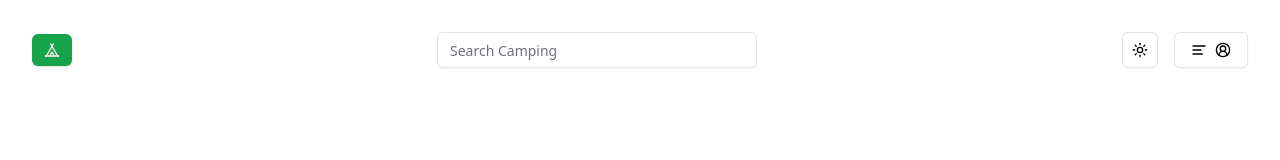
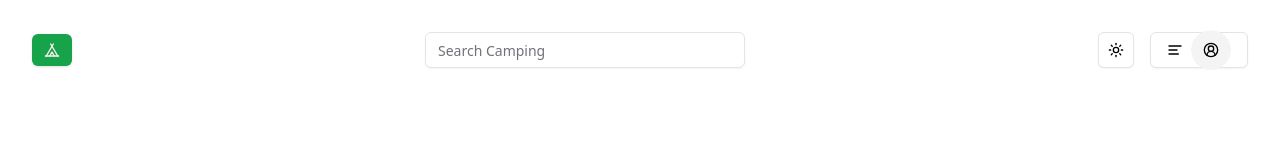
Before and after one commit to sroysawan/Camping, a Next.js app: page / in a window 1280 px wide. Shown: the top 160 px of the page. Built offline with nearby package versions, Linux system fonts and the light colour scheme.

Commit message:
refactor: Update UserIcon component with Avatar integration

```diff
--- a/components/Navbar/UserIcon.tsx
+++ b/components/Navbar/UserIcon.tsx
@@ -1,10 +1,21 @@
+
+import {
+    Avatar,
+    AvatarFallback,
+    AvatarImage,
+} from "@/components/ui/avatar"
 import { CircleUserRound } from "lucide-react"
-
-const UserIcon = () => {
+const UserIcon = ({ userImg,size }: { userImg?: string , size?:string}) => {
     return (
-        <div>
-            <CircleUserRound />
-        </div>
+        <Avatar className={size}>
+            <AvatarImage
+                src={userImg}
+                alt={userImg}
+                className="object-cover" />
+            <AvatarFallback>
+                <CircleUserRound className={size}/>
+            </AvatarFallback>
+        </Avatar>
     )
 }
 
```
